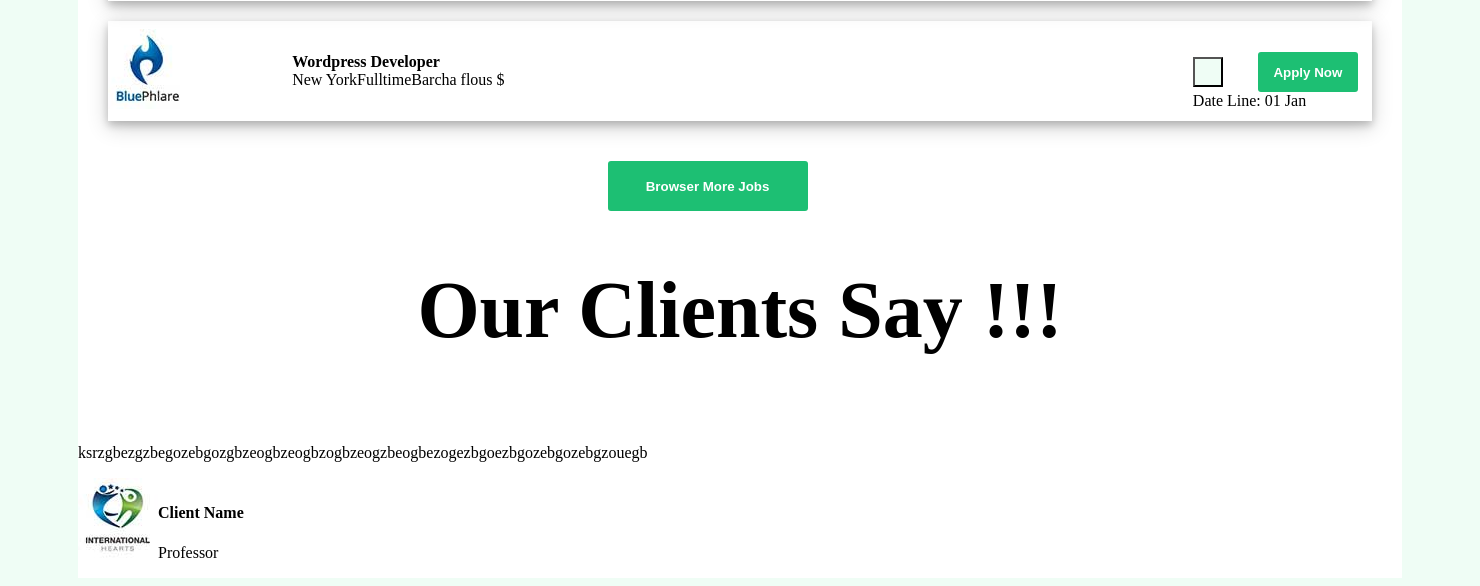
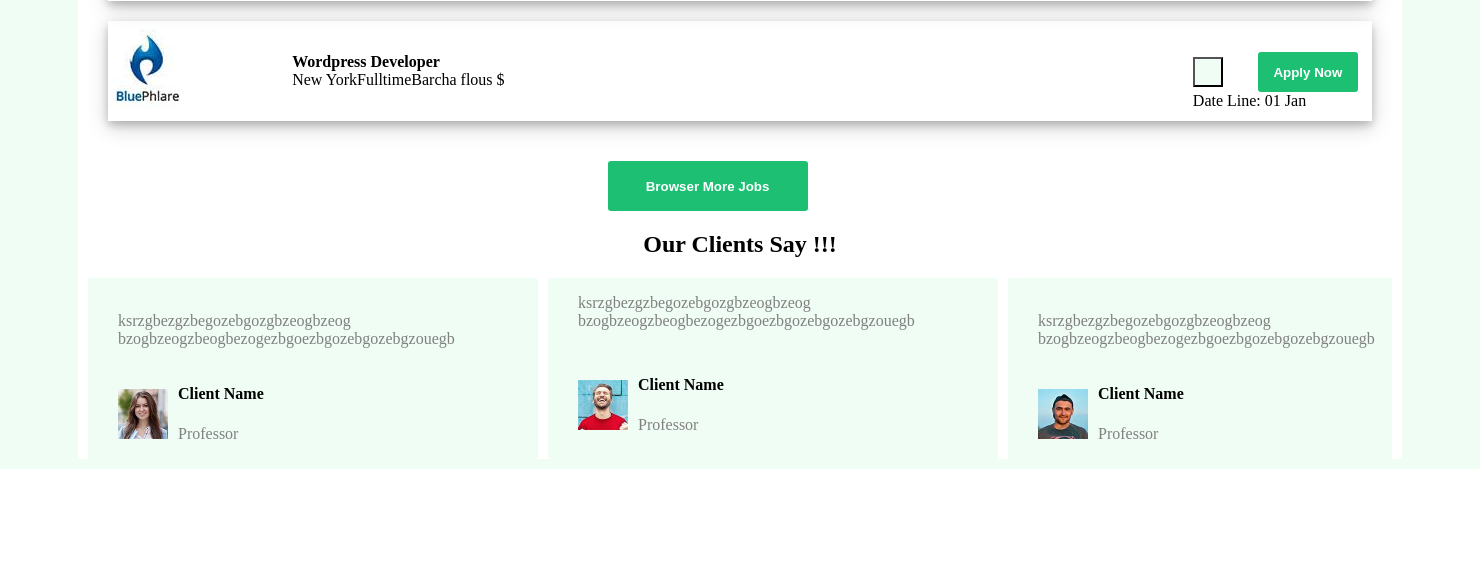
Before and after one commit to AhmedBelhouchette/Projet-Web, a PHP site: page /Home.html in a window 1480 px wide. Shown: the part 2806-3392 px from the top of the page. After the commit the page ends 3275 px from the top, so only its background shows below. Run offline with PHP 8.4, Linux system fonts and the light colour scheme.

Commit message:
slider marj

```diff
--- a/Home.css
+++ b/Home.css
@@ -207,3 +207,39 @@
 body{
   background-color: #effdf5;
 }
+.clientopinion{
+  width:420px;
+  border-radius: 3px;
+  padding-left: 30px;
+  /*display: flex;*/
+  /*overflow: hidden;*/
+  cursor: pointer;
+  background-color:#effdf5;
+  color: white;
+}
+.sliderclient{
+  display: grid;
+  grid-auto-flow: column;
+  overflow: hidden;
+  gap: 10px;
+  margin: 10px;
+}
+.clientopinion h4{
+  font-weight: 900;
+  color: black;
+
+}
+.clientopinion p{
+  color: gray;
+}
+.clientopinion img{
+  width: 50px;
+  margin-right: 10px;
+}
+.sliderclient .dragging .clientopinion{
+  cursor: grab;
+  user-select: none;
+}
+.unselectable{
+  user-select: none;
+}
--- a/Home.html
+++ b/Home.html
@@ -5,6 +5,7 @@
     <meta name="viewport" content="width=device-width, initial-scale=1.0">
     <title>Document</title>
     <link rel="stylesheet" href="Home.css">
+    <script src="home.js" defer></script>
 </head>
 <body>
     <div class="bodd">
@@ -114,17 +115,33 @@
 
     </div>
     <button style="margin-left: 40%;" class="browse">Browser More Jobs</button>
-    <h1 style="text-align: center;">Our Clients Say !!!</h1>
+    <h2 style="text-align: center;">Our Clients Say !!!</h2>
     <div class="sliderclient">
         <div class="clientopinion">
             <div><img src="" alt=""></div>
-            <div><p>ksrzgbezgzbegozebgozgbzeogbzeogbzogbzeogzbeogbezogezbgoezbgozebgozebgzouegb</p></div>
-            <div><span><img src="/img/com-logo-2.jpg" alt=""></span><span style="display:inline-block"><h4>Client Name</h4><p>Professor</p></span></div>
+            <div class="unselectable"><p>ksrzgbezgzbegozebgozgbzeogbzeog bzogbzeogzbeogbezogezbgoezbgozebgozebgzouegb</p></div>
+            <div class="unselectable"><span><img src="/img/testimonial-1.jpg" alt="" draggable="false"></span><span style="display:inline-block"><h4>Client Name</h4><p>Professor</p></span></div>
         </div>
-        <div></div>
-        <div></div>
-        <div></div>
-        <div></div>
+        <div class="clientopinion">
+
+            <div class="unselectable"><p>ksrzgbezgzbegozebgozgbzeogbzeog bzogbzeogzbeogbezogezbgoezbgozebgozebgzouegb</p></div>
+            <div class="unselectable"><span><img src="/img/testimonial-2.jpg" alt="" draggable="false"></span><span style="display:inline-block"><h4>Client Name</h4><p>Professor</p></span></div>
+        </div>
+        <div class="clientopinion">
+            <div><img src="" alt=""></div>
+            <div class="unselectable"><p>ksrzgbezgzbegozebgozgbzeogbzeog bzogbzeogzbeogbezogezbgoezbgozebgozebgzouegb</p></div>
+            <div class="unselectable"><span><img src="/img/testimonial-3.jpg" alt="" draggable="false"></span><span style="display:inline-block"><h4>Client Name</h4><p>Professor</p></span></div>
+        </div>
+        <div class="clientopinion">
+            <div><img src="" alt=""></div>
+            <div class="unselectable"><p>ksrzgbezgzbegozebgozgbzeogbzeog bzogbzeogzbeogbezogezbgoezbgozebgozebgzouegb</p></div>
+            <div class="unselectable"><span><img src="/img/testimonial-4.jpg" alt="" draggable="false"></span><span style="display:inline-block"><h4>Client Name</h4><p>Professor</p></span></div>
+        </div>
+        <div class="clientopinion">
+            <div><img src="" alt=""></div>
+            <div class="unselectable"><p>ksrzgbezgzbegozebgozgbzeogbzeog bzogbzeogzbeogbezogezbgoezbgozebgozebgzouegb</p></div>
+            <div class="unselectable"><span><img src="/img/com-logo-2.jpg" alt="" draggable="false"></span><span style="display:inline-block"><h4>Client Name</h4><p>Professor</p></span></div>
+        </div>
     </div>
 </div>
 </body>
--- /dev/null
+++ b/home.js
@@ -0,0 +1,26 @@
+const carousel = document.querySelector(".sliderclient");
+const firstcardwidth = carousel.querySelector(".clientopinion").offsetwidth;
+ let isDragging = false;
+ let startX, startscrollLeft,timeoutid;
+
+const dragstart = (e) => {
+    isDragging = true;
+    carousel.classList.add("dragging")
+    startX = e.pageX;
+    startscrollLeft = carousel.scrollLeft;
+}
+const dragstop = () => {
+    isDragging=false;
+    carousel.classList.remove("dragging")
+}
+
+const dragging = (e) => {
+    if(!isDragging) return;
+    carousel.scrollLeft = startscrollLeft - (e.pageX - startX);
+}
+const autoplay = () => {
+    timeoutid = setTimeout(() => carousel.scrollLeft += firstcardwidth, 1000);
+}
+carousel.addEventListener("mousemove",dragging);
+carousel.addEventListener("mousedown",dragstart);
+document.addEventListener("mouseup",dragstop);
```
